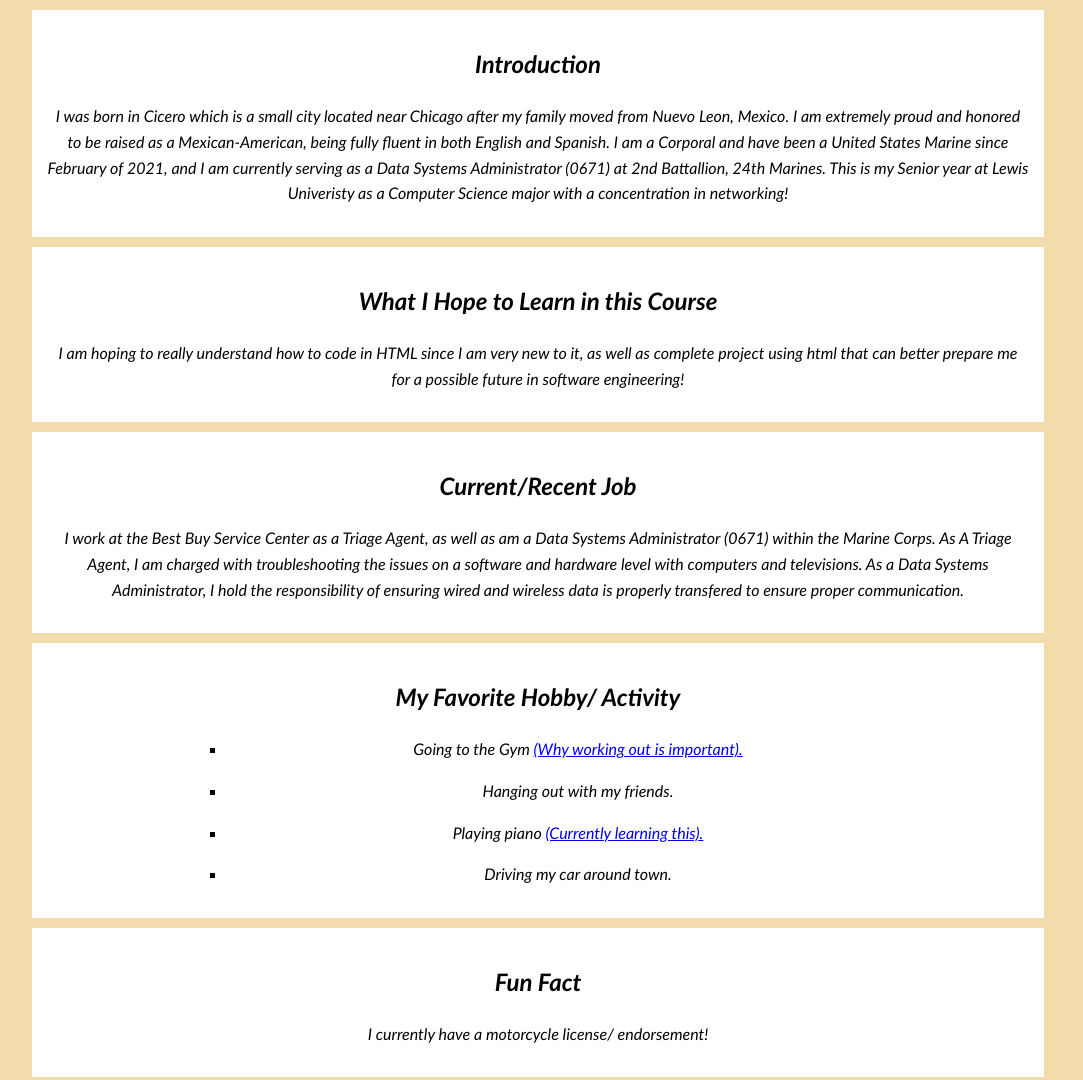
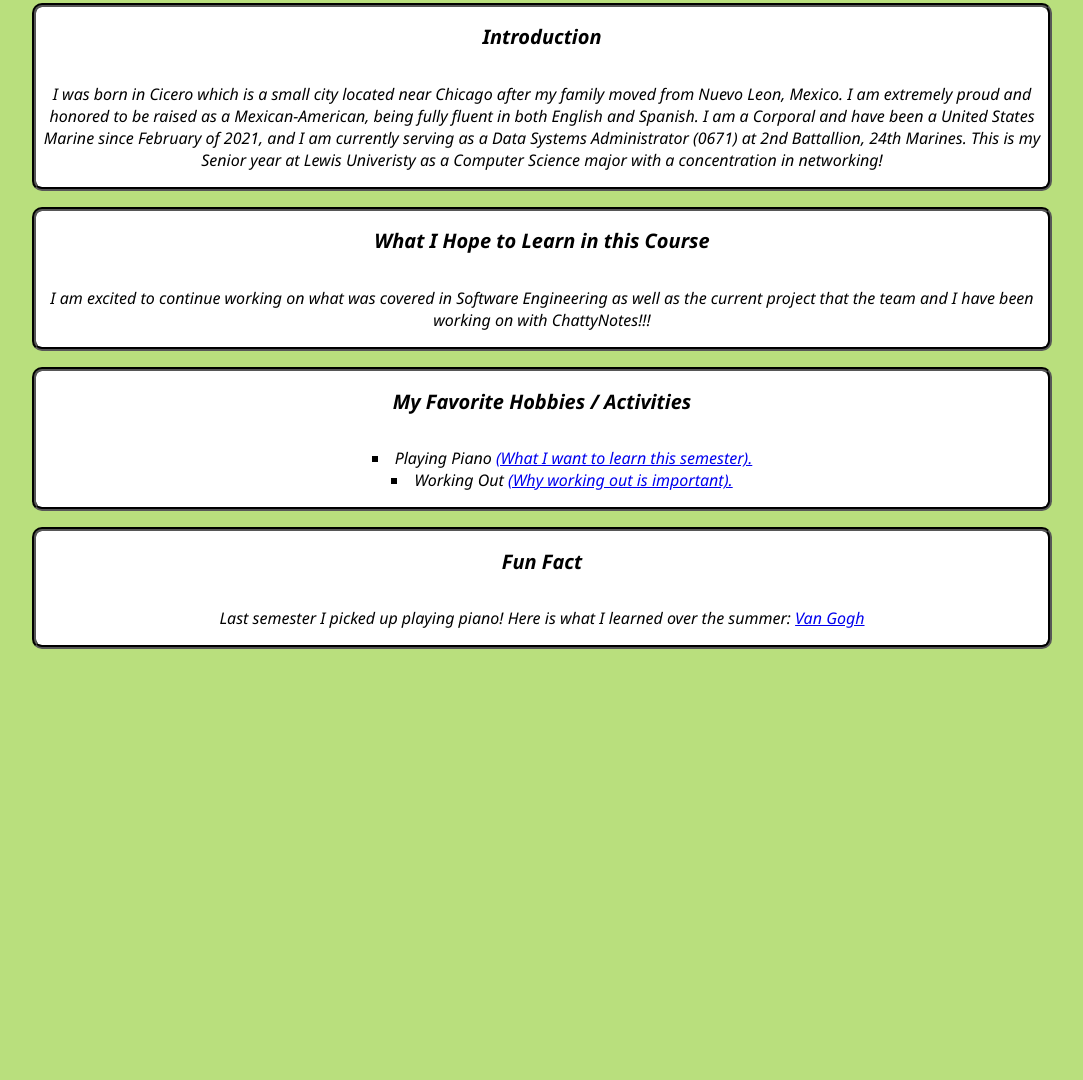
Before and after one commit to Golivares18/me, a plain HTML site: page index.html in a window 1280 px wide. Shown: the part 515-1595 px from the top of the page, without its empty margins (102-1185 px from the left). After the commit the page ends 1172 px from the top, so only its background shows below. Drawn offline with Linux system fonts and the light colour scheme.

Commit message:
new capstone intro

```diff
--- a/index.html
+++ b/index.html
@@ -1,123 +1,73 @@
 <!DOCTYPE html>
-<html>
+<html lang="en">
+<!--
+    Author: Greg Olivares
+-->
 <head>
-    <title>About Me</title>
-    <style>
-        body {
-            font-family: Arial, sans-serif;
-            background-color: #f3dcac;
-            line-height: 1.6;
-        }
-        .container {
-            width: 80%;
-            margin: auto;
-            overflow: hidden;
-        }
-        .main-info {
-            background: #ffffff;
-            color: #000000;
-            padding: 20px;
-        }
-        .main-info h1 {
-            margin: 0;
-        }
-        .hobbies, .lewis, .course, .job, .fun-fact, .introduction, .course-goal {
-            background: #ffffff;
-            padding: 15px;
-            margin-bottom: 10px;
-        }
-    </style>
+    <link rel="stylesheet" href="mystyle.css">
+    <meta charset="UTF-8">
+    <title>Gregorio Olivares' Introductions Website</title>
 </head>
-<body>
-    <div class="container">
-        <header class="main-info">
-	<html>
-	<head>
-	<style>
-	h1 {text-align: center;}
-    h1 {font-style: italic;}
-    h1 {font-family:'Gill Sans', 'Gill Sans MT', Calibri, 'Trebuchet MS', sans-serif}
-    h2 {text-align: center;}
-    h2 {font-style: italic;}
-    h2 {font-family: 'Gill Sans', 'Gill Sans MT', Calibri, 'Trebuchet MS', sans-serif;}
-	p {text-align: center;}
-    p {font-style: italic;}
-    p {font-family: 'Gill Sans', 'Gill Sans MT', Calibri, 'Trebuchet MS', sans-serif;}
-	div {text-align: center;}
-    li {text-align: center;}
-    ul {text-align: center;}
-    ul {list-style-position:initial;}
-    section.solid {border-style: solid;}
-	body.solid {border-style: solid;}
 
-
-    </style>
-	</head>
 <body>
 
-        <a></a>
-        <!-- This will be the main header -->
+     <section class="header">
             <h1>Greg Olivares</h1>
-        <a href = "me-800-by-800.jpg" target="_blank">
-            <img src = "me-800-by-800.jpg" alt="me-800-by-800" width="300px" height="300px"></a>
-	    <h1>Student Email: <a href="malito:">gregoriodolivares@lewisu.edu </a></h1>
-	     <h1>Discord: @Golivares. </h1>
-    </header>
-	</body>
-        <p></p>
-	</html>
-         <!-- This will the intro-->
-        <section class = "introduction">
-            <h2> Introduction </h2>
-            <p> I was born in Cicero which is a small city located near Chicago after my family moved from Nuevo Leon,
-                Mexico. I am extremely proud and honored to be raised as a Mexican-American, being fully fluent in both
-                English and Spanish. I am a Corporal and have been a United States Marine since February of 2021, and I
-                am currently serving as a Data Systems Administrator (0671) at 2nd Battallion, 24th Marines. This is my
-                Senior year at Lewis Univeristy as a Computer Science major with a concentration in networking!
+            <a href="me-300-by-300.jpeg" target="_blank">
+                 <img src = "me-800-by-800.jpg" alt="me-300-by-300.jpeg" width="300px" height="300px">
+                </a>
+            <h1>Student Email: <a href="mailto:">gregoriodolivares@lewis.edu</a> </h1>
+            <h1>Discord: @Golivares.</h1>
+     </section>
+
+     <ul>     </ul>
+
+    <section class="intro">
+            <h1>Introduction</h1>
+            <p>I was born in Cicero which is a small city located near Chicago after my family
+                moved from Nuevo Leon, Mexico. I am extremely proud and honored to be raised
+                as a Mexican-American, being fully fluent in both English and Spanish. I am a
+                Corporal and have been a United States Marine since February of 2021, and I
+                am currently serving as a Data Systems Administrator (0671) at 2nd Battallion,
+                24th Marines. This is my Senior year at Lewis Univeristy as a Computer Science
+                major with a concentration in networking!</p>
+    </section>
+
+    <ul></ul>
+
+    <section class="learn">
+            <h1>What I Hope to Learn in this Course</h1>
+            <p>I am excited to continue working on what was covered in Software Engineering as
+                well as the current project that the team and I have been working on with
+                ChattyNotes!!!
             </p>
     </section>
 
-        <!-- This will the section that covers course goal -->
-        <section class="course-goal">
-            <h2> What I Hope to Learn in this Course</h2>
-            <p> I am hoping to really understand how to code in HTML since I am very new to it, as well as complete project
-                using html that can better prepare me for a possible future in software engineering!
+    <ul></ul>
+
+    <section class="hobby">
+            <h1>My Favorite Hobbies / Activities</h1>
+            <ul class="list">
+                <li>Playing Piano <a href="https://www.youtube.com/watch?v=mrttX8LzYYo&list=
+                    RDmrttX8LzYYo&start_radio=1" target="_blank">(What I want to learn this
+                     semester).</a></li>
+                <li>Working Out <a href="https://medlineplus.gov/benefitsofexercise.html"
+                    target="_blank">(Why working out is important).</a></li>
+                </ul>
+            </ul>
+    </section>
+
+    <ul></ul>
+
+    <section class="fun">
+            <h1>Fun Fact</h1>
+            <p>Last semester I picked up playing piano! Here is what I learned over the summer:
+                <a href="https://www.youtube.com/watch?v=LxaeHo32TCE&list=RDLxaeHo32TCE&start
+                _radio=1" target="_blank"> Van Gogh</a>
             </p>
     </section>
 
+</body>
 
 
-        <!-- This will be the employment section -->
-		<section class="job">
-            <h2>Current/Recent Job</h2>
-			<p>I work at the Best Buy Service Center as a Triage Agent, as well as am a Data Systems Administrator (0671) within the Marine Corps.
-                As A Triage Agent, I am charged with troubleshooting the issues on a software and hardware level with computers and televisions.
-                As a Data Systems Administrator, I hold the responsibility of ensuring wired and wireless data is properly transfered to ensure
-                proper communication.
-            </p>
-        </section>
-
-        <!-- This will be the hobbies section  -->
-
-        <section class="hobbies">
-            <div class="container">
-            <h2>My Favorite Hobby/ Activity </h2>
-            <ul class="myUL" style="list-style-position: inside;">
-                <ul style="list-style-type: square">
-                    <li><p>Going to the Gym <a href="https://medlineplus.gov/benefitsofexercise.html" target="_blank">(Why working out is important).</a> </li></p>
-                    <li><p>Hanging out with my friends.</li</p>
-                    <li><p>Playing piano <a href="https://www.youtube.com/watch?v=Bi4hwFZ3FOo" >(Currently learning this).</a> </li></p>
-                    <li><p>Driving my car around town.</p></li>
-                </ul>
-            </ul>
-            </div>
-        </section>
-
-        <!-- This will be the fun fact section -->
-        <section class="fun-fact">
-            <h2>Fun Fact</h2>
-            <p>I currently have a motorcycle license/ endorsement!</p>
-        </section>
-    </div>
-</body>
 </html>
--- /dev/null
+++ b/mystyle.css
@@ -0,0 +1,43 @@
+body {
+    background-color: #b9df7d;
+
+}
+
+.header, .intro, .learn, .fun, .hobby {
+    background-color: #ffffff;
+    border-color: #030303;
+    border-radius: 10px;
+    border-width: 4px;
+    border-style: groove;
+    text-align: center;
+    font-family:'Segoe UI', Tahoma, Geneva, Verdana, sans-serif;
+    font-style: italic;
+    width: 80%;
+    margin-left: 10%;
+    overflow: hidden;
+    animation: sequence;
+    animation-duration: 1s;
+    display: grid;
+
+}
+
+h1 {
+    font-size: 20px;
+    font-weight: bold;
+}
+
+p {
+    font-size: 16px;
+
+}
+
+ul, li {
+    text-align: center;
+    list-style-type: square;
+    list-style-position: inside;
+}
+
+@keyframes sequence {
+    0% { opacity: 0; background-color: #b9df7d;}
+    100% { opacity: 1;}
+}
```
Also changed, not shown: me-300-by-300.jpeg (added). Lines whose indentation alone changed are shown as unchanged.
